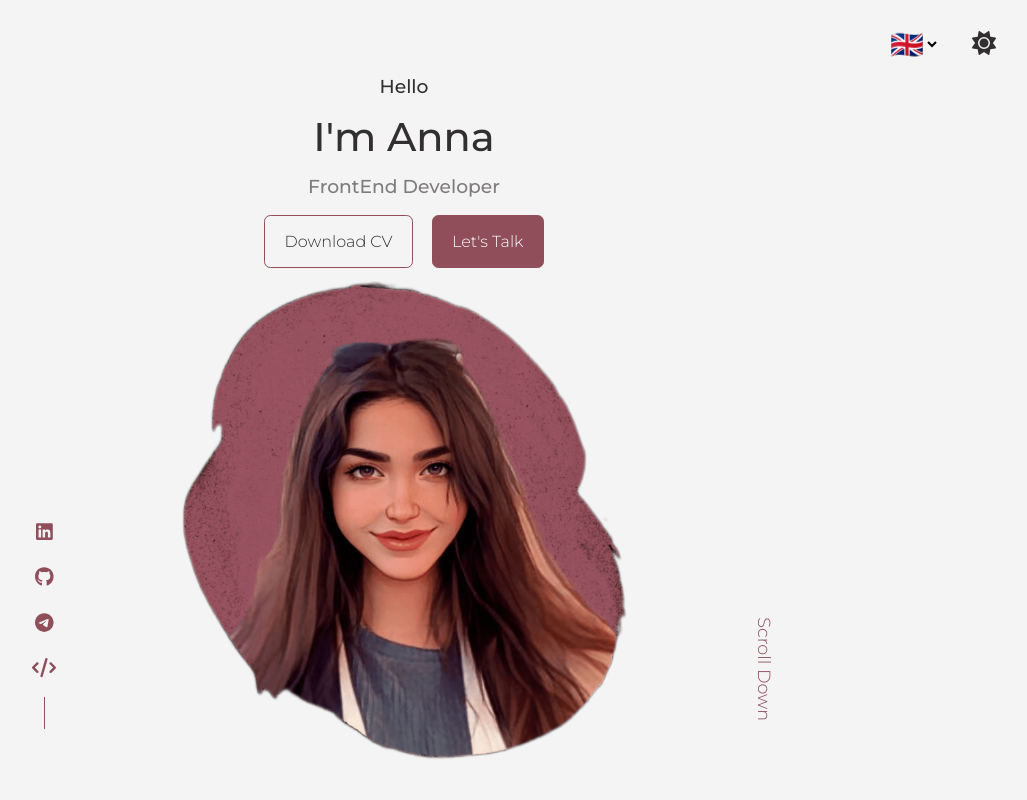
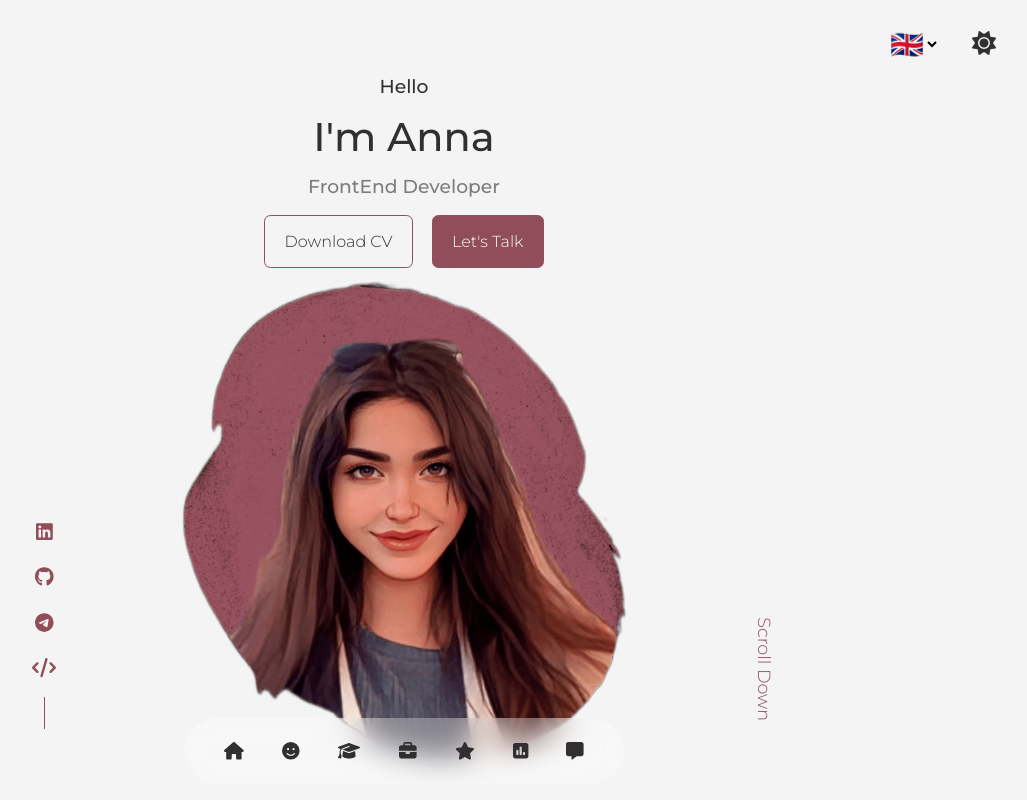
Before and after one commit to anysofronova/anna-sofronova, a React (Vite) app: page / in a window 1280 px wide. Shown: the top 800 px of the page, without its empty margins (236-1263 px from the left). Built offline with nearby package versions, Linux system fonts and the light colour scheme.

Commit message:
feat: Navigation

```diff
--- a/src/App.tsx
+++ b/src/App.tsx
@@ -10,6 +10,7 @@ import { Skills } from "./components/Skills";
 import { Portfolio } from "./components/Portfolio";
 import { Contact } from "./components/Contact";
 import { Footer } from "./components/Footer";
+import { Navigation } from "./components/Navigation";
 
 export const App: FC = () => {
   const { i18n } = useTranslation();
@@ -27,6 +28,7 @@ export const App: FC = () => {
       <Portfolio />
       <Contact />
       <Footer />
+      <Navigation />
     </>
   );
 };
--- /dev/null
+++ b/src/components/Navigation/Navigation.module.scss
@@ -0,0 +1,54 @@
+.nav {
+  background-color: rgba(255, 255, 255, 0.3);
+  width: max-content;
+  padding: 0.7rem 1.7rem;
+  z-index: 2;
+  position: fixed;
+  left: 50%;
+  bottom: 1rem;
+  transform: translateX(-50%);
+  display: flex;
+  gap: 0.8rem;
+  border-radius: 3rem;
+  backdrop-filter: blur(15px);
+  a {
+    background: transparent;
+    padding: 0.8rem;
+    display: flex;
+    color: var(--color-text);
+    font-size: 1.1rem;
+    border-radius: 50%;
+    &:hover {
+      background-color: var(--color-primary-opacity);
+    }
+  }
+  .up {
+    position: absolute;
+    right: -28vw;
+    top: 0;
+    background: var(--color-primary-opacity);
+    border-radius: 50%;
+  }
+}
+
+// ========== Media Queries ==========
+@media screen and (max-width: 900px) {
+  .nav {
+    .up {
+      display: none;
+    }
+  }
+}
+@media screen and (max-width: 480px) {
+  .nav {
+    padding: 0.7rem 1rem;
+    gap: 0.4rem;
+  }
+}
+@media screen and (max-width: 350px) {
+  .nav {
+    a {
+      padding: 0.5rem;
+    }
+  }
+}
--- /dev/null
+++ b/src/components/Navigation/index.tsx
@@ -0,0 +1,56 @@
+import styles from './Navigation.module.scss'
+import useScrollspy from '../../hooks/useScrollspy'
+import {
+  faArrowUp,
+  faBriefcase,
+  faFaceSmile,
+  faGraduationCap,
+  faHouse,
+  faMessage,
+  faSquarePollVertical,
+  faStar,
+} from '@fortawesome/free-solid-svg-icons'
+import { FontAwesomeIcon } from '@fortawesome/react-fontawesome'
+
+type TNav = {
+  title: string
+  icon: any
+}
+
+export const Navigation = () => {
+  const ids: TNav[] = [
+    { title: 'home', icon: <FontAwesomeIcon icon={faHouse} /> },
+    { title: 'about', icon: <FontAwesomeIcon icon={faFaceSmile} /> },
+    { title: 'education', icon: <FontAwesomeIcon icon={faGraduationCap} /> },
+    { title: 'experience', icon: <FontAwesomeIcon icon={faBriefcase} /> },
+    { title: 'skills', icon: <FontAwesomeIcon icon={faStar} /> },
+    { title: 'portfolio', icon: <FontAwesomeIcon icon={faSquarePollVertical} /> },
+    { title: 'contact', icon: <FontAwesomeIcon icon={faMessage} /> },
+  ]
+  const { activeId, scroll } = useScrollspy(
+    ids.map((id) => id.title),
+    -2
+  )
+
+  return (
+    <nav className={styles.nav}>
+      {ids.map((i) => (
+        <a
+          href={`#${i.title}`}
+          aria-label={i.title}
+          key={i.title}
+          className={i.title === activeId ? styles.active : ''}
+        >
+          {i.icon}
+        </a>
+      ))}
+      {scroll > 800 && (
+        <div className={styles.up}>
+          <a href={'#home'} aria-label={'home'}>
+            <FontAwesomeIcon icon={faArrowUp} />
+          </a>
+        </div>
+      )}
+    </nav>
+  )
+}
```
